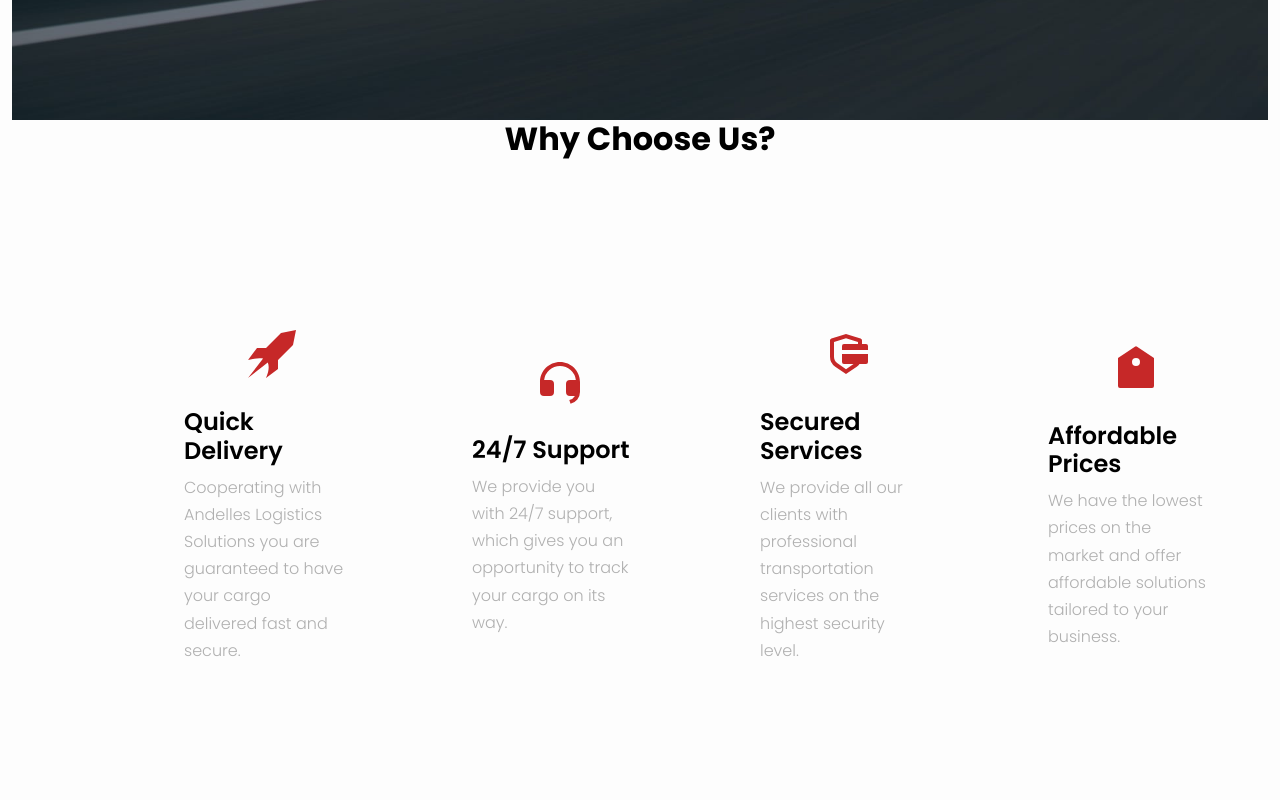
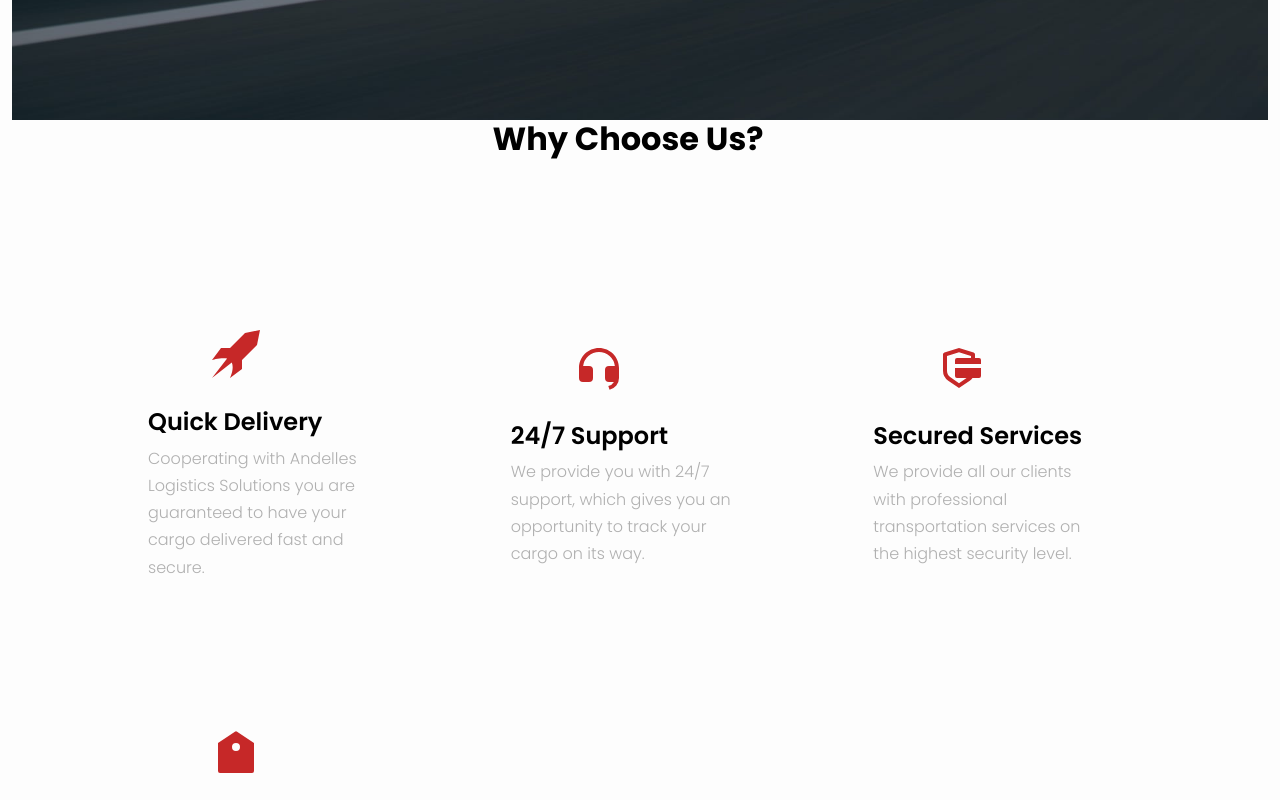
Before and after one commit to Roche001/Logistics-company, a React (Create React App) app: page / in a window 1280 px wide. Shown: the part 680-1480 px from the top of the page. Built offline with nearby package versions, Linux system fonts and the light colour scheme.

Commit message:
update changes

```diff
--- a/src/components/home/Home.jsx
+++ b/src/components/home/Home.jsx
@@ -29,13 +29,13 @@ const Home = () => {
           <small>Logistic Solutions for Your Successful Business</small>
         </div>
       </div>
-      <div className="selection container-fluid">
-        <div className="selection-a">
+      <div className="selection row">
+        <div className="selection-a row">
           <h4>Why Choose Us?</h4>
         </div>
 
-        <div className="choose-us">
-          <div className="choose-a">
+        <div className="choose-us row">
+          <div className="choose-a col-sm-3 col-md-4">
             <span>
               <ImRocket />
             </span>
@@ -45,7 +45,7 @@ const Home = () => {
               to have your cargo delivered fast and secure.
             </p>
           </div>
-          <div className="choose-a">
+          <div className="choose-a col-sm-3 col-md-4">
             <span>
               <RiCustomerServiceFill />
             </span>
@@ -55,7 +55,7 @@ const Home = () => {
               to track your cargo on its way.
             </p>
           </div>
-          <div className="choose-a">
+          <div className="choose-a col-sm-3 col-md-4">
             <span>
               {" "}
               <RiSecurePaymentFill />
@@ -66,7 +66,7 @@ const Home = () => {
               services on the highest security level.
             </p>
           </div>
-          <div className="choose-a">
+          <div className="choose-a col-sm-3 col-md-4">
             <span>
               <RiPriceTagFill />
             </span>
```
